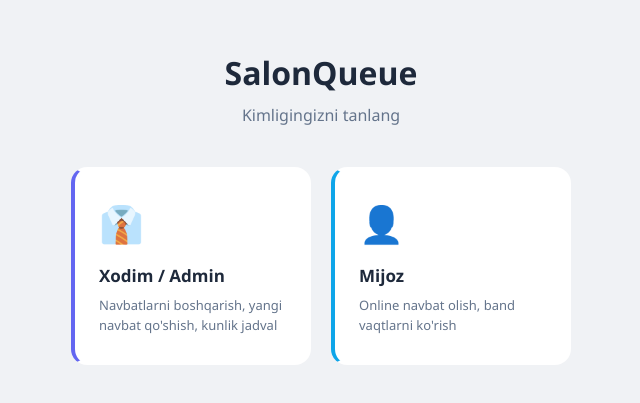
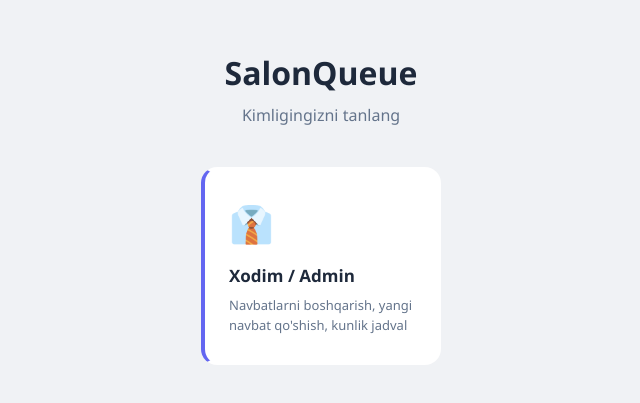
Before and after one commit to ZokirYorov/Salon-Queue, a Vue app: page /home in a window 1280 px wide. Shown: the part 193-596 px from the top of the page, without its empty margins (319-959 px from the left). Built offline with nearby package versions, Linux system fonts and the light colour scheme.

Commit message:
user disabled

```diff
--- a/src/views/SalonView.vue
+++ b/src/views/SalonView.vue
@@ -13,11 +13,11 @@
           <h3>Xodim / Admin</h3>
           <p>Navbatlarni boshqarish, yangi navbat qo'shish, kunlik jadval</p>
         </button>
-        <button class="role-card role-card--client" @click="role = 'client'">
-          <span class="role-icon">👤</span>
-          <h3>Mijoz</h3>
-          <p>Online navbat olish, band vaqtlarni ko'rish</p>
-        </button>
+<!--        <button class="role-card role-card&#45;&#45;client" @click="role = 'client'">-->
+<!--          <span class="role-icon">👤</span>-->
+<!--          <h3>Mijoz</h3>-->
+<!--          <p>Online navbat olish, band vaqtlarni ko'rish</p>-->
+<!--        </button>-->
       </div>
     </div>
 
```
